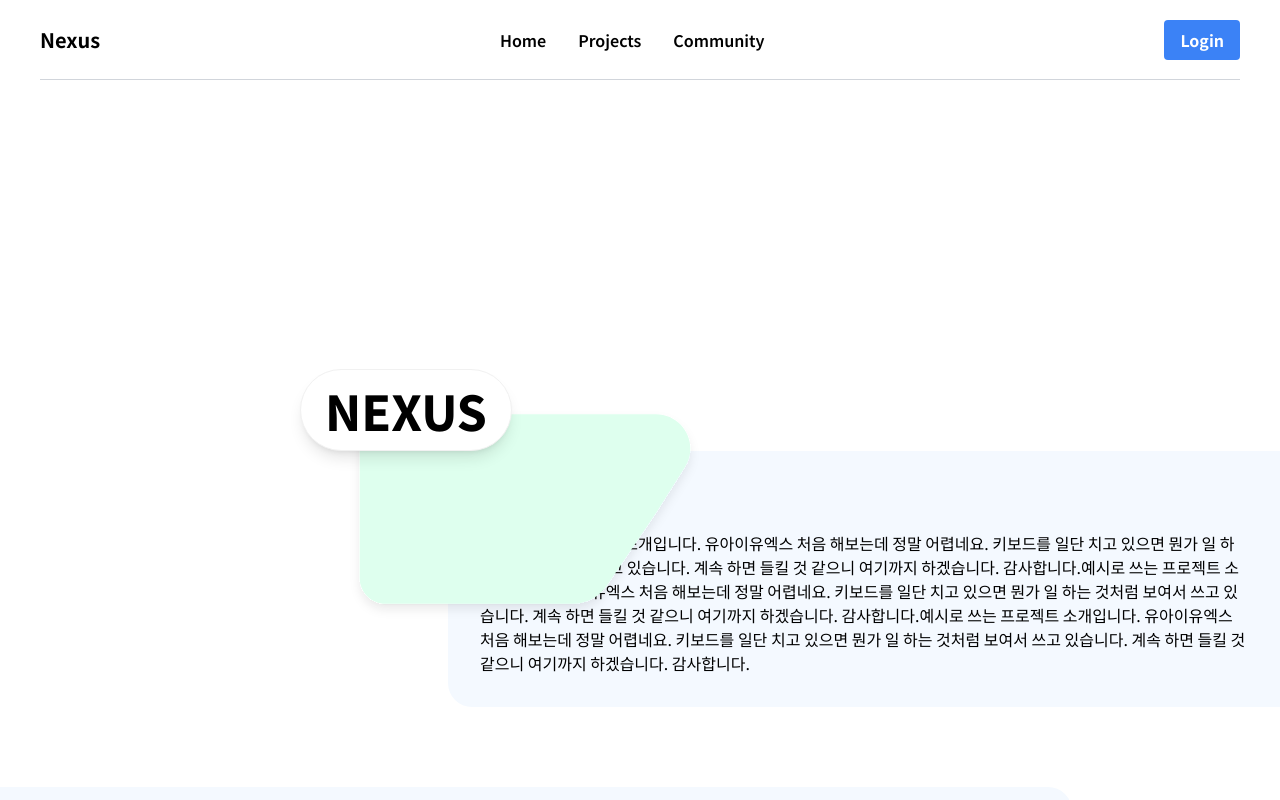
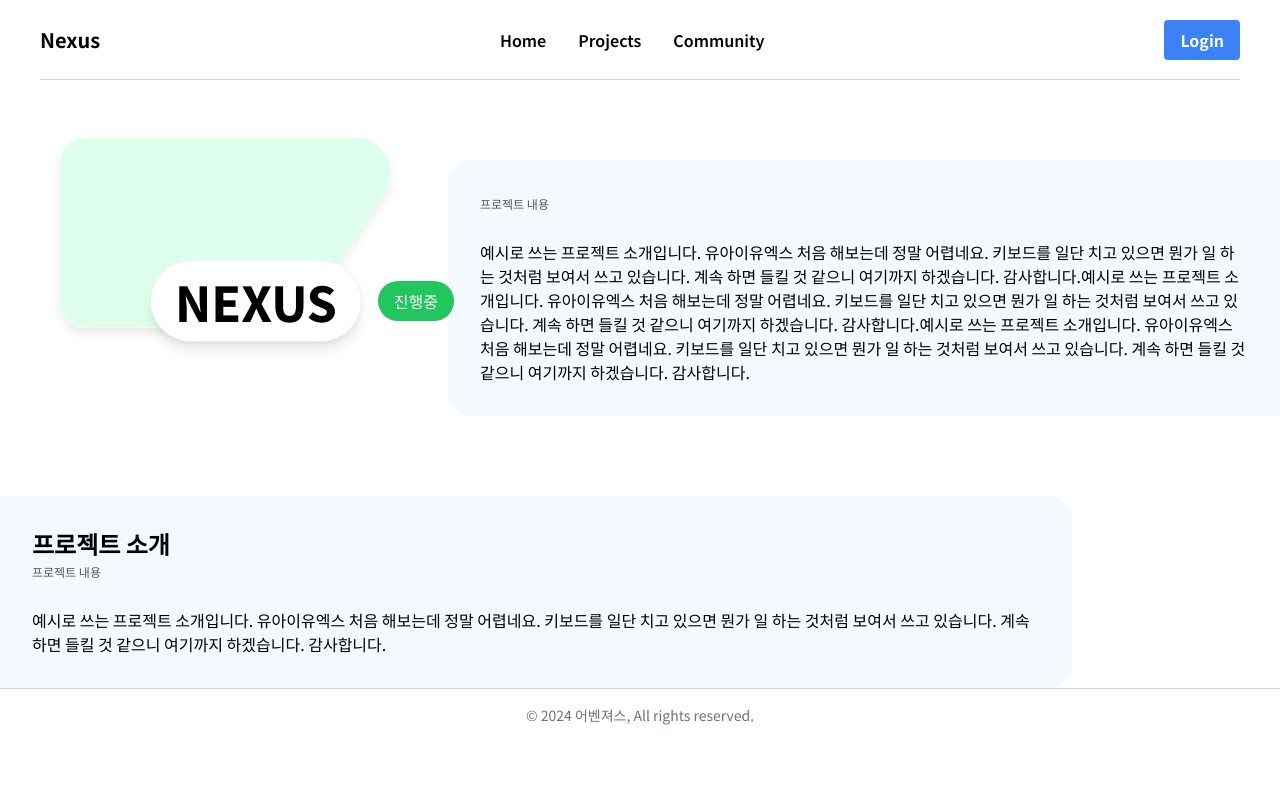
Before and after one commit to wwwcomcomcomcom/nexus-fe, a React (Vite) app: page /project/1 in a window 1280 px wide. Shown: the top 800 px of the page. Built offline with nearby package versions, Linux system fonts and the light colour scheme.

Commit message:
몰라 내일 할래

```diff
--- a/src/page/ProjectPage.tsx
+++ b/src/page/ProjectPage.tsx
@@ -1,4 +1,3 @@
-// import { DivProps } from "../../utils/typedef.ts";
 import { useParams } from "react-router-dom";
 import GreenTopBox from "../component/elements/greenTopBox";
 
@@ -14,14 +13,21 @@ function ProjectPage(/*props: DivProps*/) {
         <GreenTopBox
           width={350}
           height="auto"
-          className="translate-y-[250px] translate-x-[350px] z-0"
+          className="absolute top-[-50px] left-[50px] z-10"
         />
-        <h1 className="inline-block justify-center text-5xl font-extrabold bg-white translate-x-[300px] p-4 px-6 rounded-full border-[#F1F1F1] border-[1px] shadow-lg z-20">
-          <p className="">NEXUS</p>
-        </h1>
+        <div className="absolute top-[100px] left-[150px] z-20 flex items-center space-x-4">
+          <h1 className="inline-block text-5xl font-extrabold bg-white p-4 px-6 rounded-full border-[#F1F1F1] border-[1px] shadow-lg">
+            NEXUS
+          </h1>
+          <span className="bg-green-500 text-white py-2 px-4 rounded-full">
+            진행중
+          </span>
+        </div>
 
         <section className="block bg-[#F4F9FF] rounded-l-3xl ml-[35%] align-start p-8 max-h-[70vh] overflow-y-auto z-20">
-          <h2 className="text-xs pb-7 pt-1 text-[#565656]">프로젝트 내용</h2>
+          <h2 className="text-xs pb-7 pt-1 text-[#565656] z-20">
+            프로젝트 내용
+          </h2>
           <p className="">
             예시로 쓰는 프로젝트 소개입니다. 유아이유엑스 처음 해보는데 정말
             어렵네요. 키보드를 일단 치고 있으면 뭔가 일 하는 것처럼 보여서 쓰고
```
